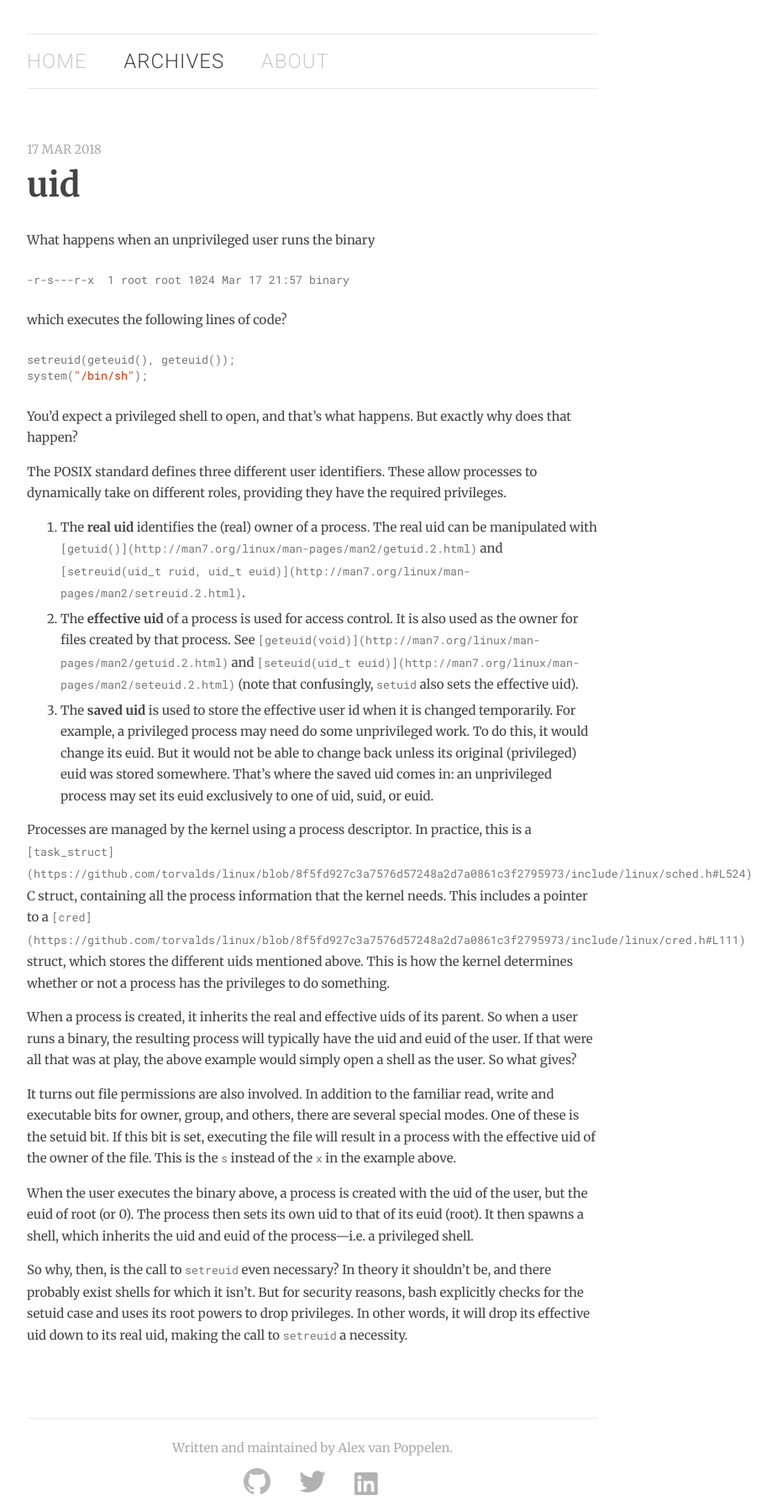
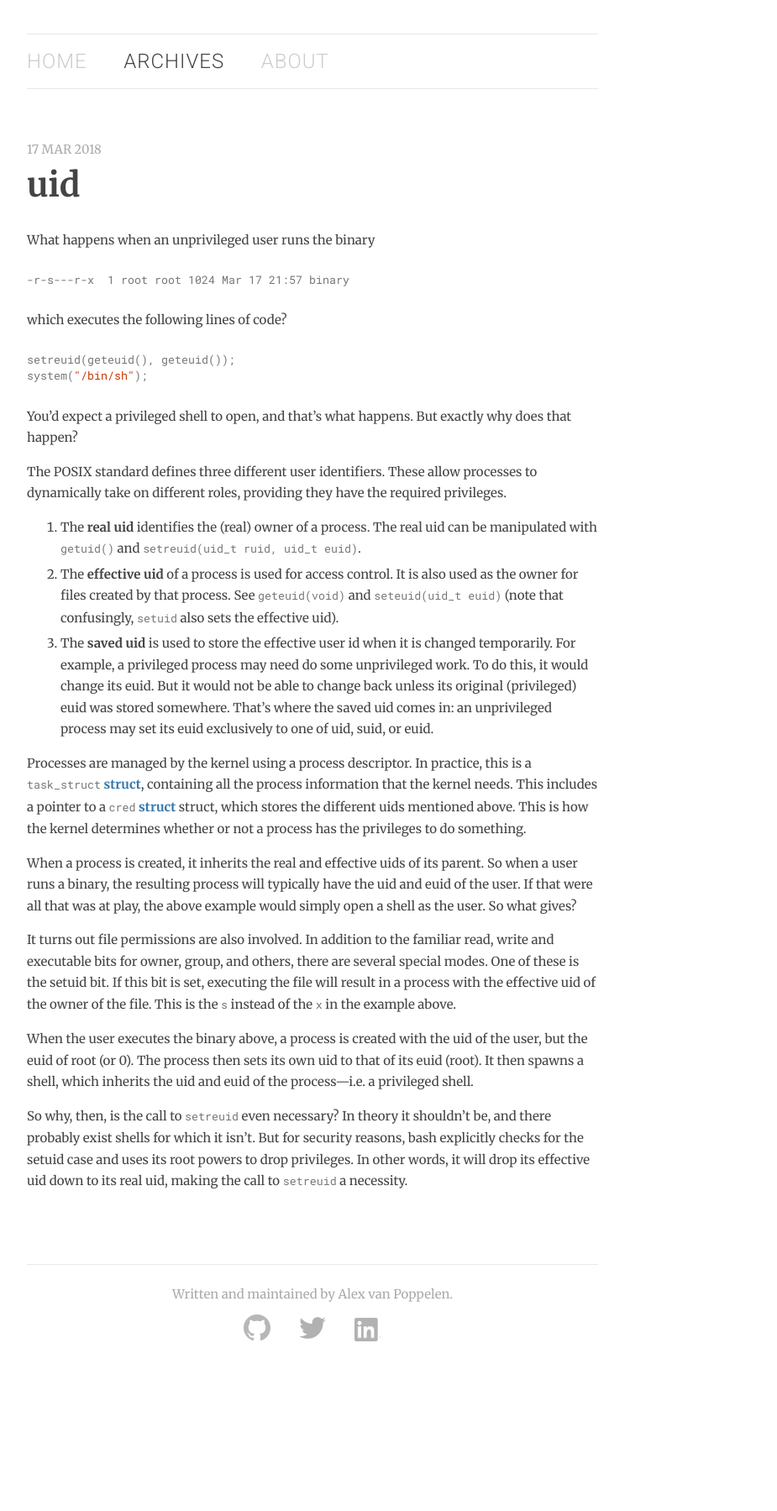
Before and after one commit to avanpo/avanpo.github.io, a Jekyll site: the page built from _posts/2018-03-17-uid.md, in a window 1280 px wide. Shown: the whole page at 84% size, without its empty margins (268-1193 px from the left). Built offline with Jekyll 4.4.1, drawn with Linux system fonts in a browser that asks for light colours; after the commit the page ends 1616 px from its top, so only the background shows below that.

Commit message:
fix broken uid markdown

```diff
--- a/_posts/2018-03-17-uid.md
+++ b/_posts/2018-03-17-uid.md
@@ -20,11 +20,11 @@ You'd expect a privileged shell to open, and that's what happens. But exactly wh
 
 The POSIX standard defines three different user identifiers. These allow processes to dynamically take on different roles, providing they have the required privileges.
 
-1. The **real uid** identifies the (real) owner of a process. The real uid can be manipulated with `[getuid()](http://man7.org/linux/man-pages/man2/getuid.2.html)` and `[setreuid(uid_t ruid, uid_t euid)](http://man7.org/linux/man-pages/man2/setreuid.2.html)`.
-2. The **effective uid** of a process is used for access control. It is also used as the owner for files created by that process. See `[geteuid(void)](http://man7.org/linux/man-pages/man2/getuid.2.html)` and `[seteuid(uid_t euid)](http://man7.org/linux/man-pages/man2/seteuid.2.html)` (note that confusingly, `setuid` also sets the effective uid).
+1. The **real uid** identifies the (real) owner of a process. The real uid can be manipulated with `getuid()` and `setreuid(uid_t ruid, uid_t euid)`.
+2. The **effective uid** of a process is used for access control. It is also used as the owner for files created by that process. See `geteuid(void)` and `seteuid(uid_t euid)` (note that confusingly, `setuid` also sets the effective uid).
 3. The **saved uid** is used to store the effective user id when it is changed temporarily. For example, a privileged process may need do some unprivileged work. To do this, it would change its euid. But it would not be able to change back unless its original (privileged) euid was stored somewhere. That's where the saved uid comes in: an unprivileged process may set its euid exclusively to one of uid, suid, or euid.
 
-Processes are managed by the kernel using a process descriptor. In practice, this is a `[task_struct](https://github.com/torvalds/linux/blob/8f5fd927c3a7576d57248a2d7a0861c3f2795973/include/linux/sched.h#L524)` C struct, containing all the process information that the kernel needs. This includes a pointer to a `[cred](https://github.com/torvalds/linux/blob/8f5fd927c3a7576d57248a2d7a0861c3f2795973/include/linux/cred.h#L111)` struct, which stores the different uids mentioned above. This is how the kernel determines whether or not a process has the privileges to do something.
+Processes are managed by the kernel using a process descriptor. In practice, this is a `task_struct` [struct](https://github.com/torvalds/linux/blob/8f5fd927c3a7576d57248a2d7a0861c3f2795973/include/linux/sched.h#L524), containing all the process information that the kernel needs. This includes a pointer to a `cred` [struct](https://github.com/torvalds/linux/blob/8f5fd927c3a7576d57248a2d7a0861c3f2795973/include/linux/cred.h#L111) struct, which stores the different uids mentioned above. This is how the kernel determines whether or not a process has the privileges to do something.
 
 When a process is created, it inherits the real and effective uids of its parent. So when a user runs a binary, the resulting process will typically have the uid and euid of the user. If that were all that was at play, the above example would simply open a shell as the user. So what gives?
 
```
